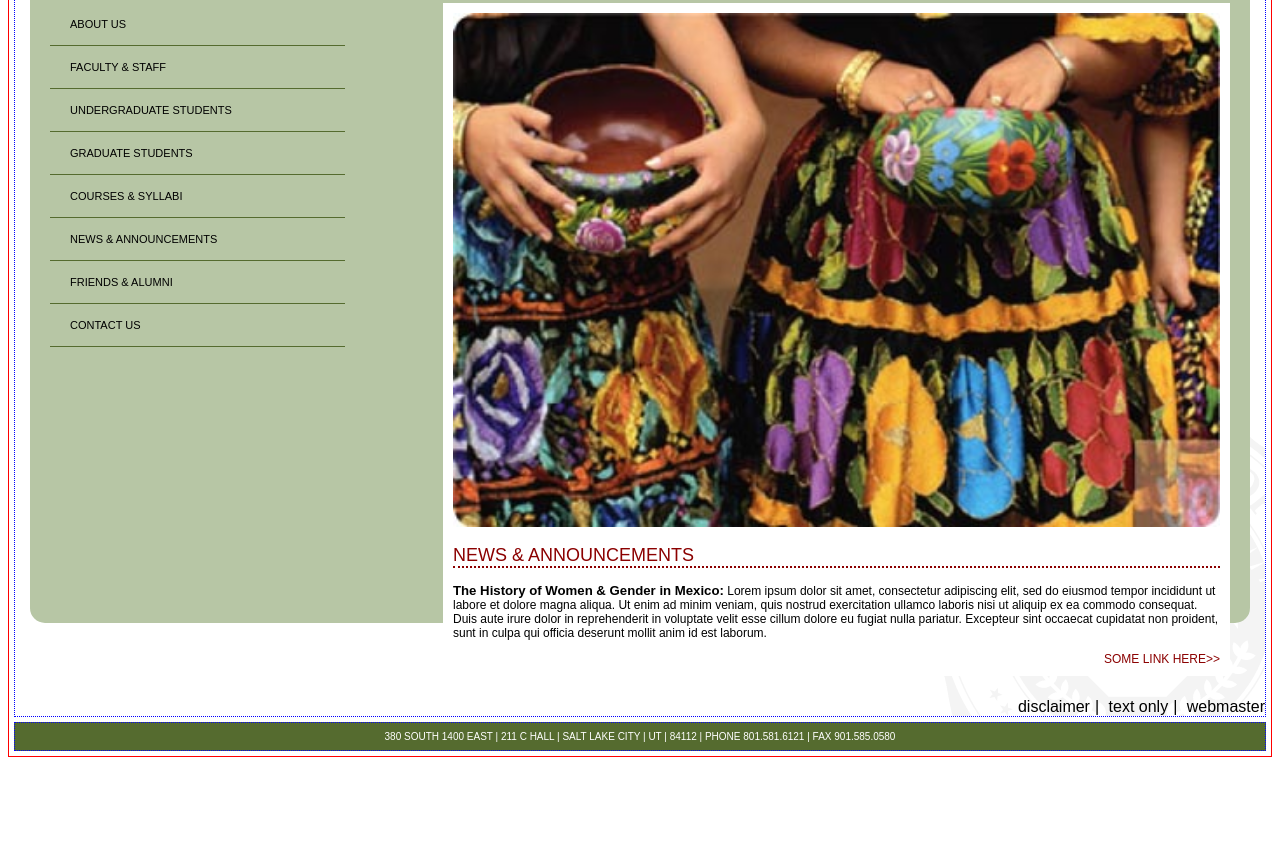
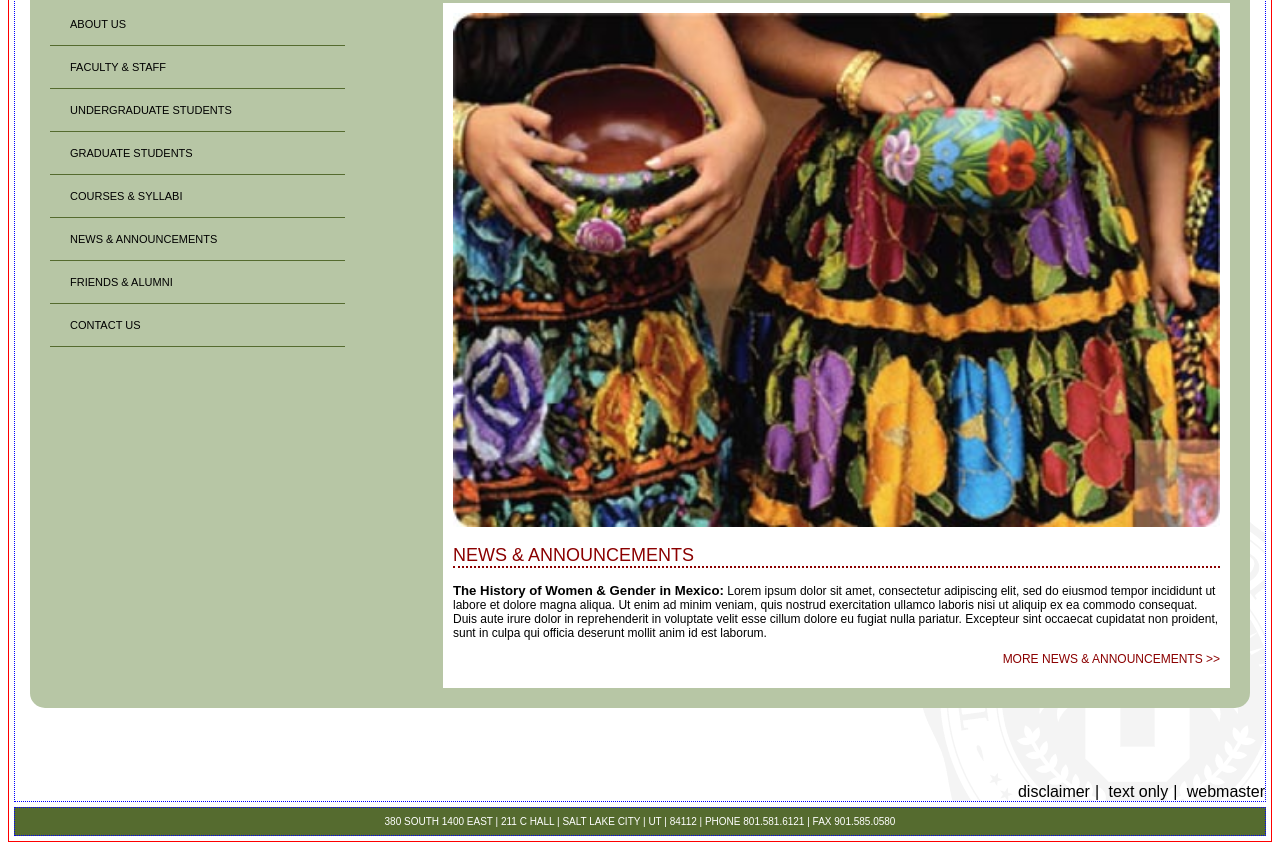
Before and after one commit to Pumpkeezee/HUMIS_homepage, a plain HTML site: page index.html in a window 1280 px wide. Shown: the part 331-1181 px from the top of the page. Before the commit the page ends 1096 px from the top, so only its background shows below. Drawn offline with Linux system fonts and the light colour scheme.

Commit message:
Updated the "some link here" to "more news and announcements; fixed spacing of float overflow by clearing it.

```diff
--- a/index.html
+++ b/index.html
@@ -46,8 +46,11 @@
                         fugiat nulla pariatur. Excepteur sint occaecat cupidatat non proident, sunt in culpa qui officia
                         deserunt mollit anim id est laborum.
                     </p>
-                    <a href="#">Some link here>></a>
+                    <p class="learn-more">
+                        <a href="#">More news & announcements >></a>
+                    </p>
                 </article>
+                <div class="clear-float"></div>
             </div>
             <div class="nav bottom-nav">
                 <a href="#">Disclaimer</a><span></span>
--- a/stylesheet.css
+++ b/stylesheet.css
@@ -57,7 +57,7 @@ div#container {
             background-color: #b7c6a5;
             border-radius: 15px;
             padding: 20px;
-            min-height: 600px;
+            min-height: 300px;
 
             nav {
                 float: left;
@@ -104,11 +104,11 @@ div#container {
                         font-size: 110%;
                     }
 
-                }
+                    &.learn-more {
+                        text-align: right;
 
                         a {
                             text-transform: uppercase;
-                    float: right;
                             color: darkred;
                             text-decoration: none;
 
@@ -116,6 +116,12 @@ div#container {
                                 text-decoration: underline;
                             }
                         }
+                    }
+                }
+            }
+
+            div.clear-float {
+                clear: both;
             }
         }
     }
```
Lines whose indentation alone changed are shown as unchanged.
